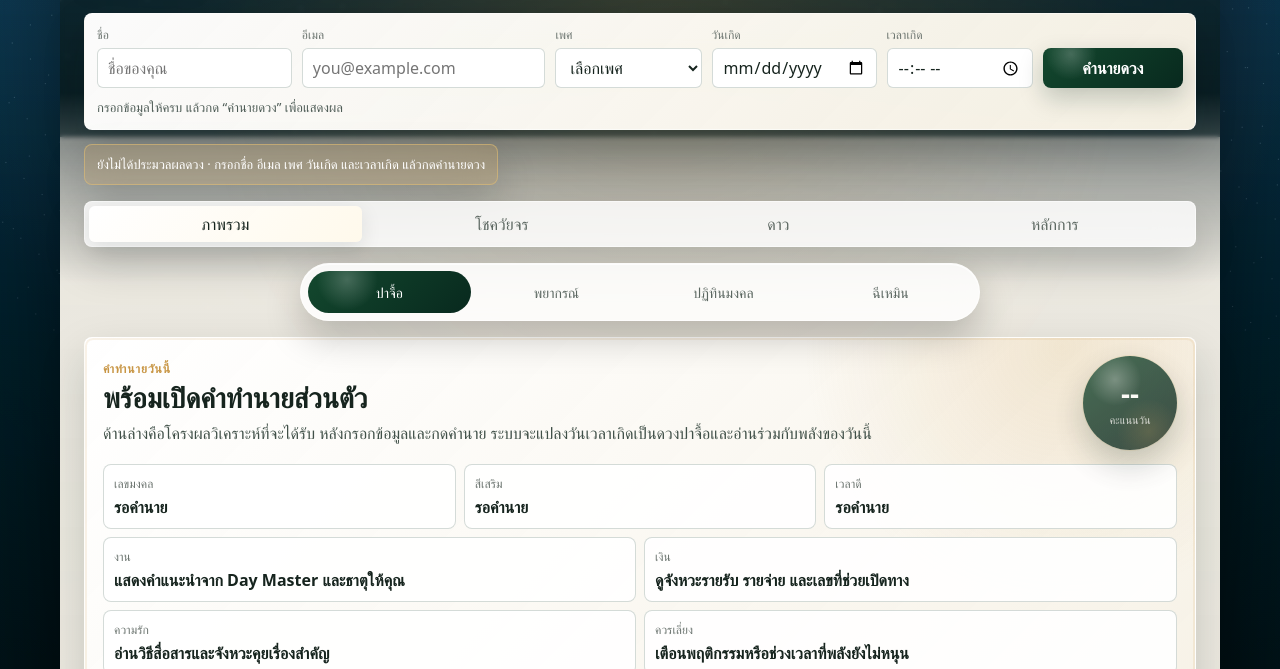
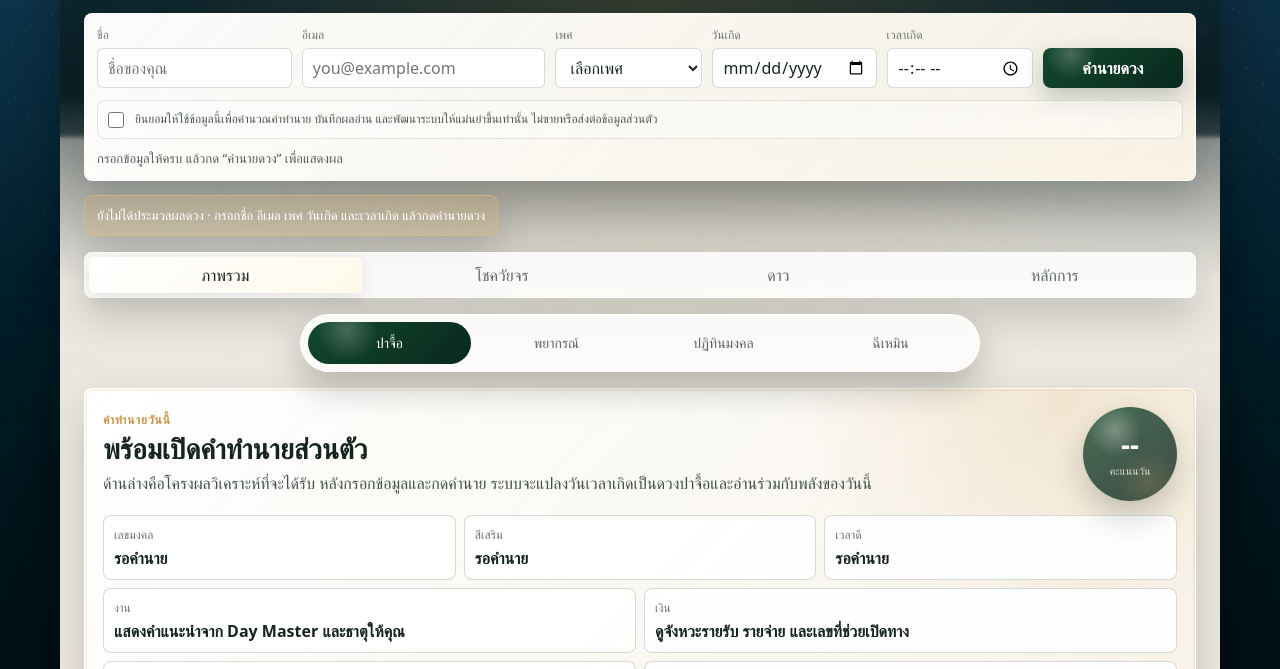
Before and after one commit to Ninejoes/bazi-insight, a website: page outputs/index.html in a window 1280 px wide. Shown: the part 77-746 px from the top of the page. Drawn offline with Linux system fonts and the light colour scheme.

Commit message:
Add consent checkbox and Supabase upsert

```diff
--- a/api/leads.js
+++ b/api/leads.js
@@ -22,7 +22,8 @@ async function saveToSupabase(lead) {
     return { configured: false };
   }
 
-  const response = await fetch(`${url.replace(/\/$/, "")}/rest/v1/leads`, {
+  const endpoint = `${url.replace(/\/$/, "")}/rest/v1/leads?on_conflict=email`;
+  const response = await fetch(endpoint, {
     method: "POST",
     headers: {
       "Content-Type": "application/json",
--- a/outputs/app.js
+++ b/outputs/app.js
@@ -46,6 +46,8 @@ const els = {
   gender: document.querySelector("#gender"),
   date: document.querySelector("#date"),
   time: document.querySelector("#time"),
+  privacyConsent: document.querySelector("#privacyConsent"),
+  consentLine: document.querySelector(".consent-line"),
   predictBtn: document.querySelector("#predictBtn"),
   predictionStatus: document.querySelector("#predictionStatus"),
   birthLine: document.querySelector("#birthLine"),
@@ -648,6 +650,12 @@ async function requestPrediction(reason = "prediction-request") {
     els.time.focus();
     return;
   }
+  if (!els.privacyConsent.checked) {
+    els.predictionStatus.textContent = "กรุณาติ๊กยินยอมก่อนคำนาย เพื่อให้ระบบใช้ข้อมูลนี้คำนวณและบันทึกผลอ่านให้คุณ";
+    els.consentLine.classList.add("is-attention");
+    els.privacyConsent.focus();
+    return;
+  }
   unlockResults();
   update();
   await saveLead(reason);
@@ -978,6 +986,8 @@ document.querySelector("#resetBtn").addEventListener("click", () => {
   els.gender.value = "";
   els.date.value = "";
   els.time.value = "";
+  els.privacyConsent.checked = false;
+  els.consentLine.classList.remove("is-attention");
   lockResults("ตั้งดวงใหม่แล้ว กรอกข้อมูลให้ครบก่อนคำนาย");
 });
 
@@ -989,6 +999,12 @@ els.predictBtn.addEventListener("click", () => requestPrediction("prediction-but
       lockResults("ข้อมูลเปลี่ยนแล้ว กด “คำนายดวง” อีกครั้งเพื่อแสดงผลใหม่");
     }
   });
+});
+
+els.privacyConsent.addEventListener("change", () => {
+  if (els.privacyConsent.checked) {
+    els.consentLine.classList.remove("is-attention");
+  }
 });
 
 els.oracleQuestion.addEventListener("input", () => {
--- a/outputs/index.html
+++ b/outputs/index.html
@@ -47,6 +47,10 @@
           <label>&nbsp;</label>
           <button class="predict-btn" id="predictBtn" type="button">คำนายดวง</button>
         </div>
+        <label class="consent-line" for="privacyConsent">
+          <input id="privacyConsent" type="checkbox" />
+          <span>ยินยอมให้ใช้ข้อมูลนี้เพื่อคำนวณคำทำนาย บันทึกผลอ่าน และพัฒนาระบบให้แม่นยำขึ้นเท่านั้น ไม่ขายหรือส่งต่อข้อมูลส่วนตัว</span>
+        </label>
         <p class="prediction-status" id="predictionStatus">กรอกข้อมูลให้ครบ แล้วกด “คำนายดวง” เพื่อแสดงผล</p>
       </section>
 
--- a/outputs/styles.css
+++ b/outputs/styles.css
@@ -213,6 +213,39 @@ h1 {
   color: #4f5d57;
   font-size: 13px;
   line-height: 1.45;
+}
+
+.consent-line {
+  grid-column: 1 / -1;
+  display: grid;
+  grid-template-columns: 18px minmax(0, 1fr);
+  gap: 9px;
+  align-items: start;
+  margin-top: 2px;
+  border: 1px solid rgba(16, 61, 39, 0.12);
+  border-radius: 8px;
+  padding: 9px 10px;
+  color: #485850;
+  font-size: 12px;
+  line-height: 1.55;
+  background: rgba(255, 255, 255, 0.44);
+}
+
+.consent-line input {
+  width: 16px;
+  height: 16px;
+  margin: 2px 0 0;
+  accent-color: var(--green);
+}
+
+.consent-line span {
+  overflow-wrap: anywhere;
+}
+
+.consent-line.is-attention {
+  border-color: rgba(200, 150, 69, 0.82);
+  background: rgba(255, 250, 240, 0.86);
+  box-shadow: 0 0 0 3px rgba(200, 150, 69, 0.12);
 }
 
 .field label {
```
Also changed, not shown: 1 other file.
